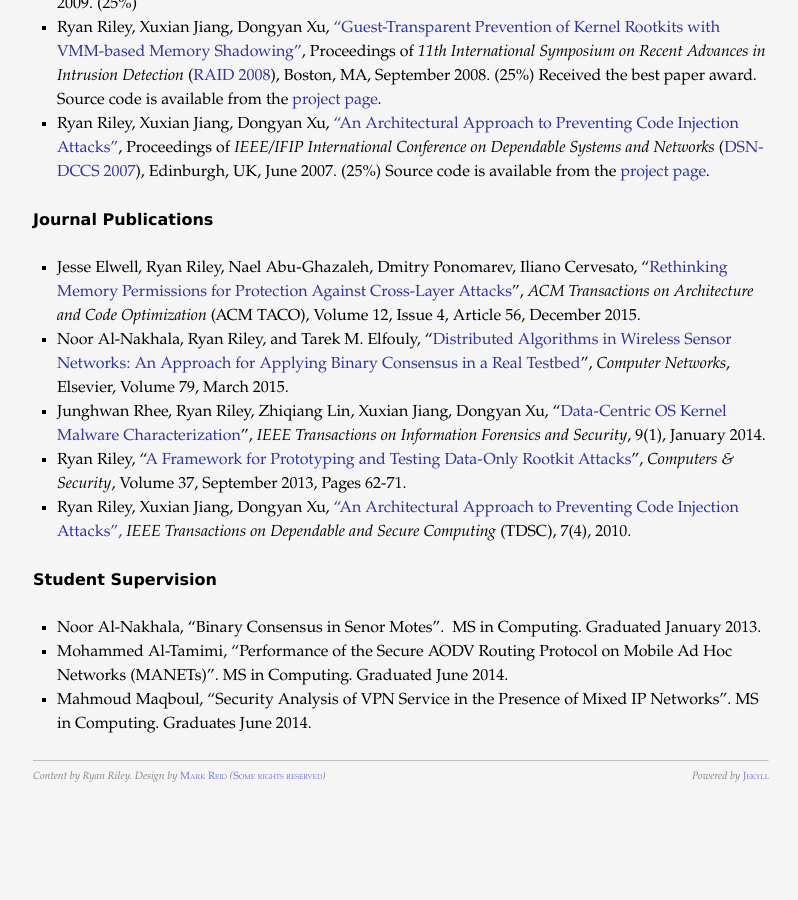
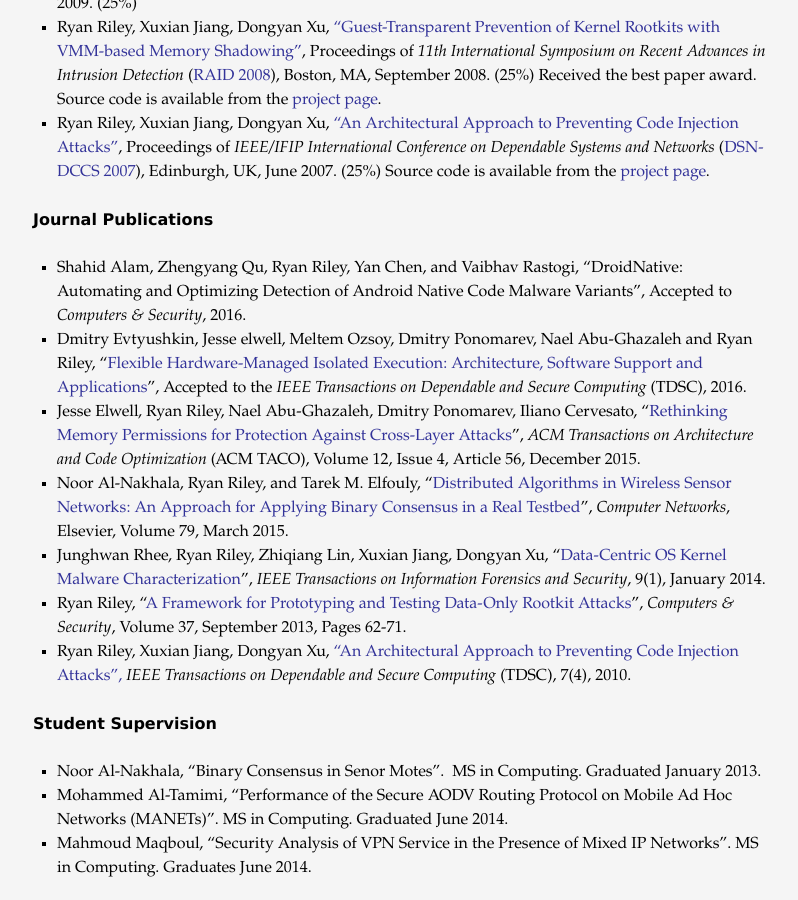
Before and after one commit to rriley/website, a Jekyll site: the page built from research/index.md, in a window 1280 px wide and 900 px high, scrolled down 1063 px. Shown: the whole window, without its empty margins (239-1037 px from the left). Built offline with Jekyll 4.4.1, drawn with Linux system fonts in a browser that asks for light colours; before the commit the page ends 1872 px from its top, so only the background shows below that.

Commit message:
Adding most recent publications

```diff
--- a/research/index.md
+++ b/research/index.md
@@ -25,6 +25,8 @@ most of my work on [Xen](http://www.cl.cam.ac.uk/research/srg/netos/xen/) and
   * Ryan Riley, Xuxian Jiang, Dongyan Xu, [ "An Architectural Approach to Preventing Code Injection Attacks"](https://vsecurity.info/pubs/dsn07-codeinj.pdf), Proceedings of *IEEE/IFIP International Conference on Dependable Systems and Networks* ([DSN-DCCS 2007](http://www.dsn.org/)), Edinburgh, UK, June 2007. (25%) Source code is available from the [project page](http://friends.cs.purdue.edu/dokuwiki/doku.php?id=code_injection).
 
 ## Journal Publications
+  * Shahid Alam, Zhengyang Qu, Ryan Riley, Yan Chen, and Vaibhav Rastogi, "DroidNative: Automating and Optimizing Detection of Android Native Code Malware Variants", Accepted to *Computers & Security*, 2016.
+  * Dmitry Evtyushkin, Jesse elwell, Meltem Ozsoy, Dmitry Ponomarev, Nael Abu-Ghazaleh and Ryan Riley, "[Flexible Hardware-Managed Isolated Execution: Architecture, Software Support and Applications](/pubs/tdsc16.pdf)", Accepted to the *IEEE Transactions on Dependable and Secure Computing* (TDSC), 2016.
   * Jesse Elwell, Ryan Riley, Nael Abu-Ghazaleh, Dmitry Ponomarev, Iliano Cervesato, "[Rethinking Memory Permissions for Protection Against Cross-Layer Attacks](/pubs/taco16.pdf)", *ACM Transactions on Architecture and Code Optimization* (ACM TACO), Volume 12, Issue 4, Article 56, December 2015.
   * Noor Al-Nakhala, Ryan Riley, and Tarek M. Elfouly, "[Distributed Algorithms in Wireless Sensor Networks: An Approach for Applying Binary Consensus in a Real Testbed](/pubs/consensus-journal.pdf)", *Computer Networks*, Elsevier, Volume 79, March 2015.
   * Junghwan Rhee, Ryan Riley, Zhiqiang Lin, Xuxian Jiang, Dongyan Xu, "[Data-Centric OS Kernel Malware Characterization](/pubs/TIFS_datagene.pdf)", *IEEE Transactions on Information Forensics and Security*, 9(1), January 2014.
```
Also changed, not shown: 1 other file.
